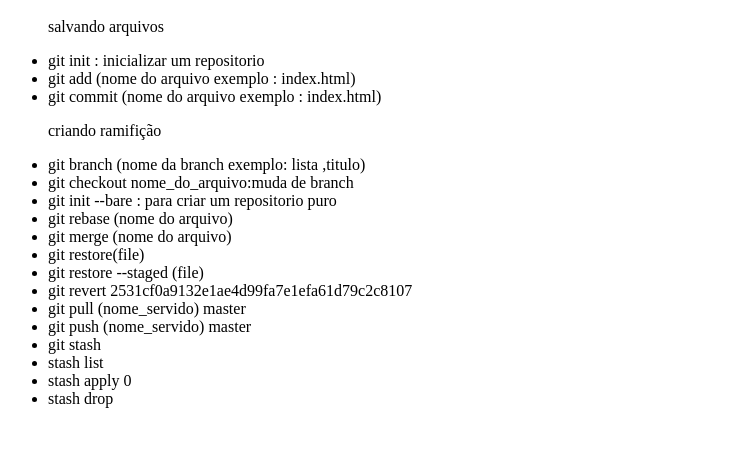
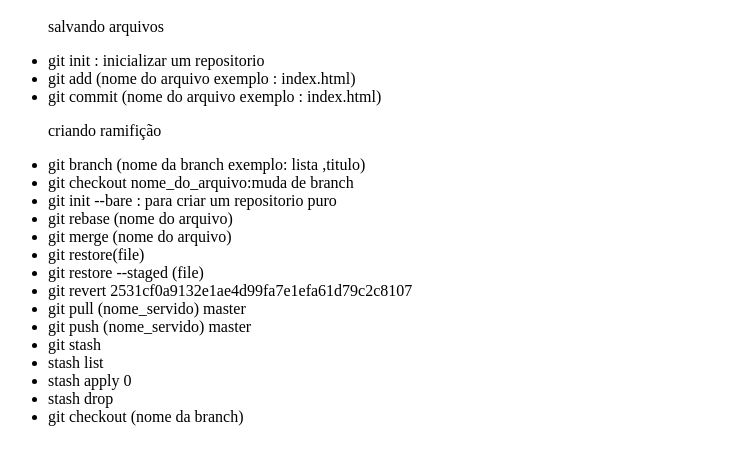
Before and after one commit to matrixsly/apredendo-a-mexe-no-git, a plain HTML site: page index.html in a window 1280 px wide. Shown: the part 48-512 px from the top of the page, without its empty margins (0-734 px from the left). Drawn offline with Linux system fonts and the light colour scheme.

Commit message:
navegando entre commits

```diff
--- a/index.html
+++ b/index.html
@@ -28,6 +28,7 @@
                     <li>stash list</li>
                     <li>stash apply 0</li>
                     <li>stash drop</li>
+                    <li>git checkout (nome da branch)</li>
 
 
 
```
